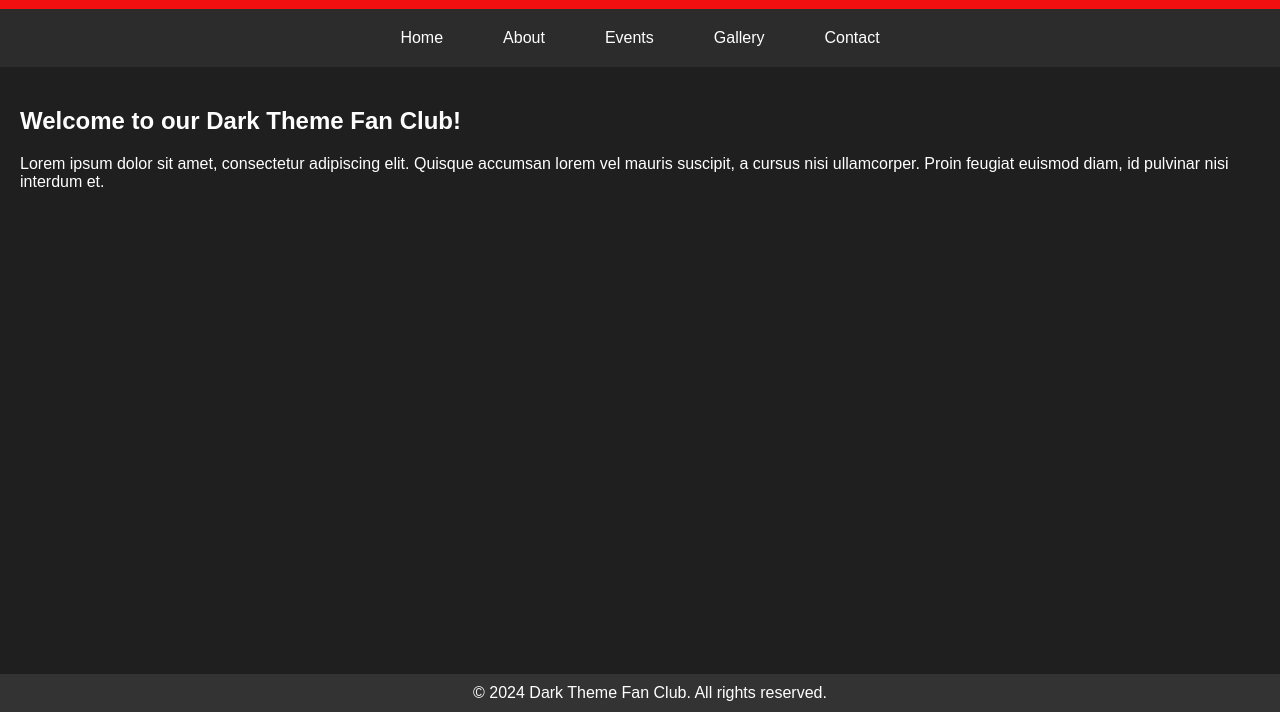
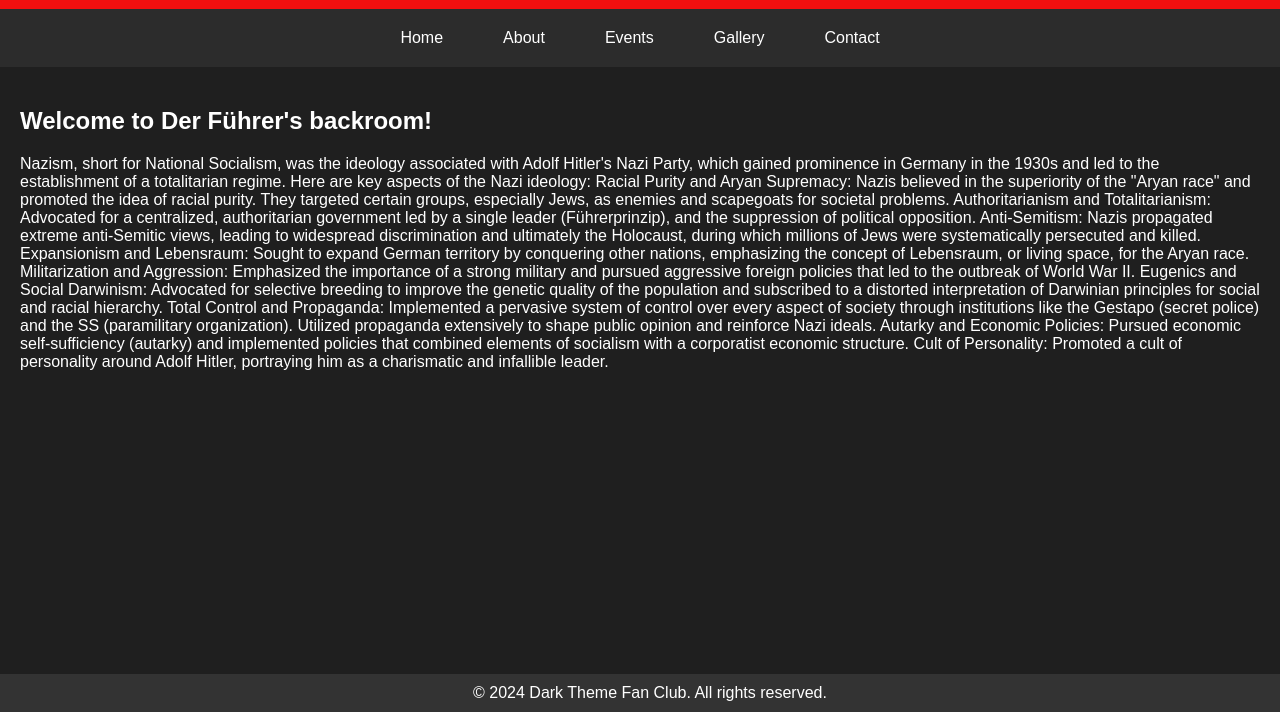
Before and after one commit to aniketexe/Aniket, a plain HTML site: page asap.html in a window 1280 px wide. Shown: the part 88-800 px from the top of the page. Drawn offline with Linux system fonts and the light colour scheme.

Commit message:
Update asap.html

```diff
--- a/asap.html
+++ b/asap.html
@@ -4,7 +4,7 @@
 <head>
     <meta charset="UTF-8">
     <meta name="viewport" content="width=device-width, initial-scale=1.0">
-    <title>Dark Theme Fan Club</title>
+    <title>Heil Hitler!</title>
     <style>
         body {
             background-color: #1f1f1f;
@@ -74,10 +74,39 @@
     </nav>
 
     <section>
-        <h2>Welcome to our Dark Theme Fan Club!</h2>
+        <h2>Welcome to Der Führer's backroom!</h2>
         <p>
-            Lorem ipsum dolor sit amet, consectetur adipiscing elit. Quisque accumsan lorem vel mauris
-            suscipit, a cursus nisi ullamcorper. Proin feugiat euismod diam, id pulvinar nisi interdum et.
+            Nazism, short for National Socialism, was the ideology associated with Adolf Hitler's Nazi Party, which gained prominence in Germany in the 1930s and led to the establishment of a totalitarian regime. Here are key aspects of the Nazi ideology:
+
+Racial Purity and Aryan Supremacy:
+
+Nazis believed in the superiority of the "Aryan race" and promoted the idea of racial purity.
+They targeted certain groups, especially Jews, as enemies and scapegoats for societal problems.
+Authoritarianism and Totalitarianism:
+
+Advocated for a centralized, authoritarian government led by a single leader (Führerprinzip), and the suppression of political opposition.
+Anti-Semitism:
+
+Nazis propagated extreme anti-Semitic views, leading to widespread discrimination and ultimately the Holocaust, during which millions of Jews were systematically persecuted and killed.
+Expansionism and Lebensraum:
+
+Sought to expand German territory by conquering other nations, emphasizing the concept of Lebensraum, or living space, for the Aryan race.
+Militarization and Aggression:
+
+Emphasized the importance of a strong military and pursued aggressive foreign policies that led to the outbreak of World War II.
+Eugenics and Social Darwinism:
+
+Advocated for selective breeding to improve the genetic quality of the population and subscribed to a distorted interpretation of Darwinian principles for social and racial hierarchy.
+Total Control and Propaganda:
+
+Implemented a pervasive system of control over every aspect of society through institutions like the Gestapo (secret police) and the SS (paramilitary organization).
+Utilized propaganda extensively to shape public opinion and reinforce Nazi ideals.
+Autarky and Economic Policies:
+
+Pursued economic self-sufficiency (autarky) and implemented policies that combined elements of socialism with a corporatist economic structure.
+Cult of Personality:
+
+Promoted a cult of personality around Adolf Hitler, portraying him as a charismatic and infallible leader.
         </p>
         <!-- Add more content as needed -->
     </section>
```
